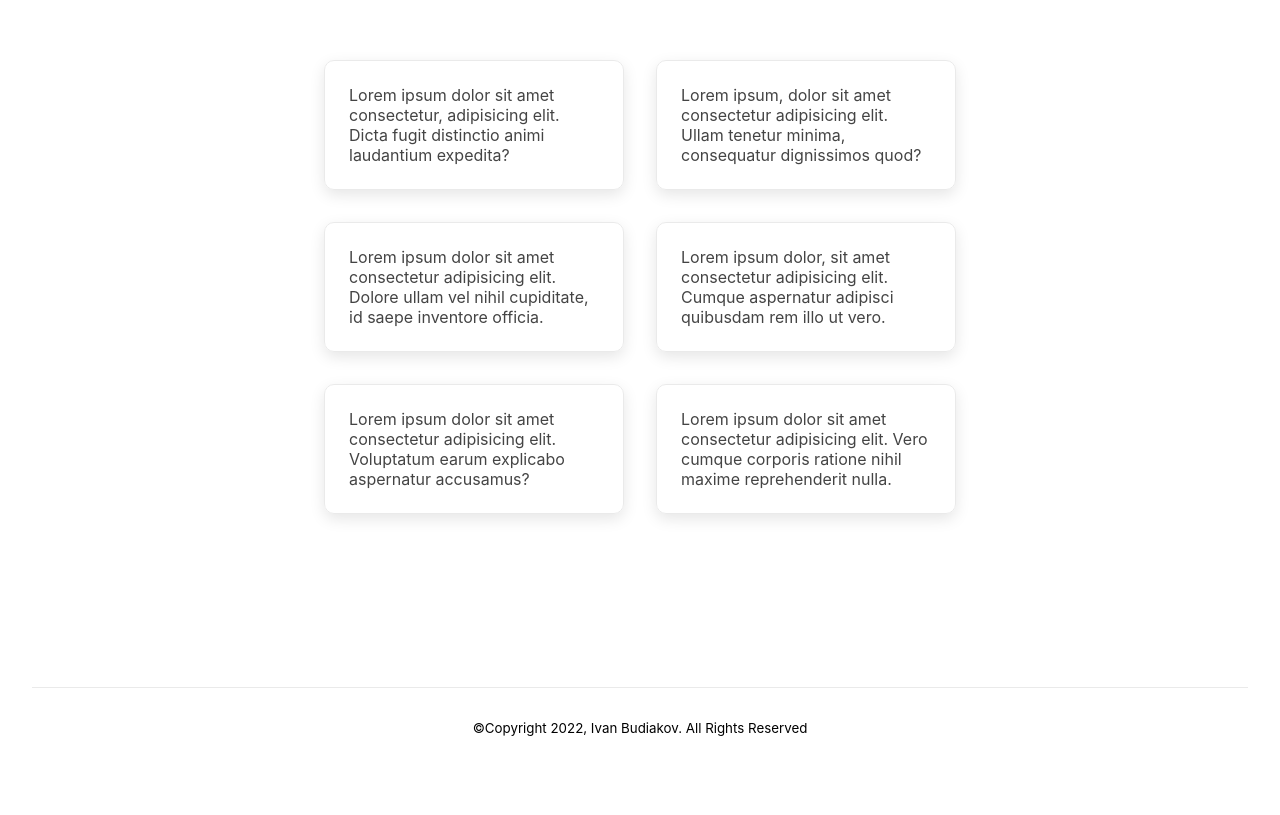
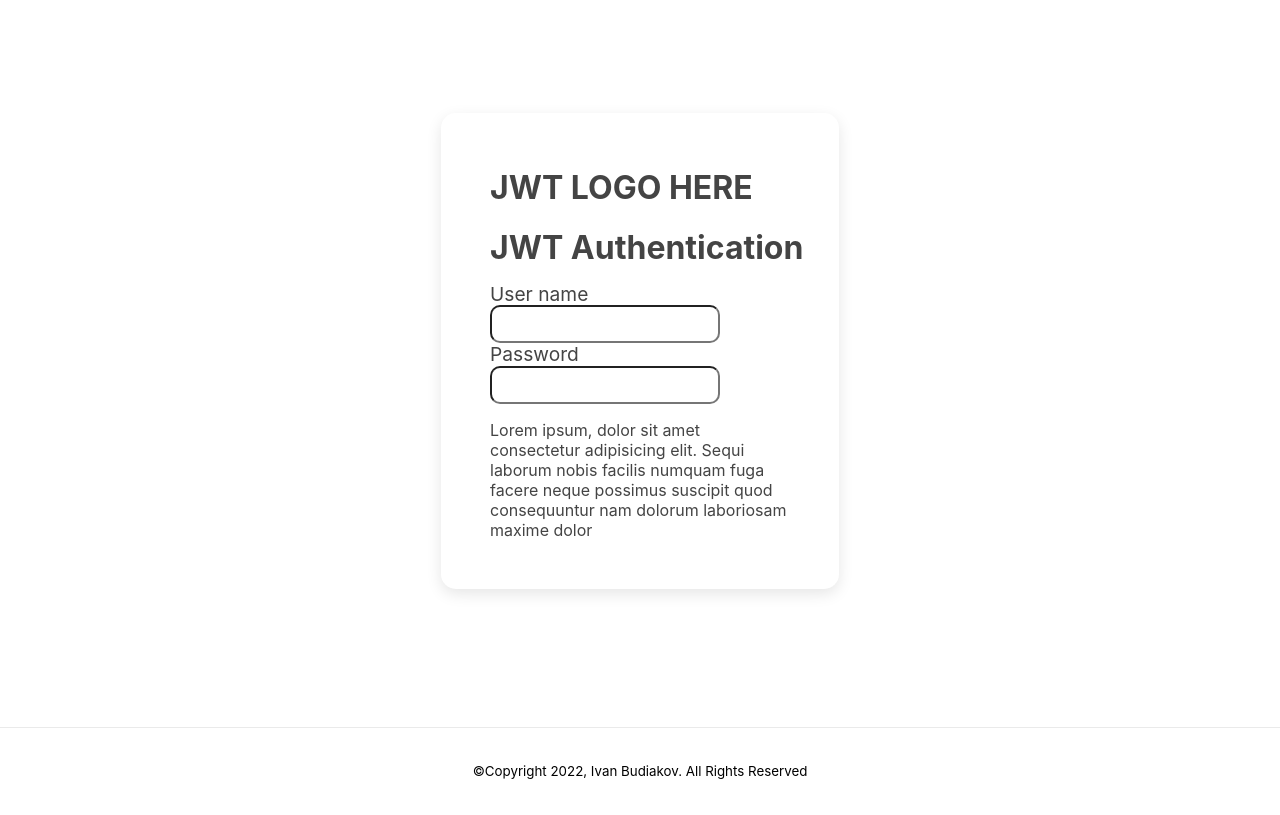
Before and after one commit to shivoqu/authenticator, a Next.js app: page / in a window 1280 px wide. Shown: the part 113-928 px from the top of the page. Before the commit the page ends 881 px from the top, so only its background shows below. Built offline with nearby package versions, Linux system fonts and the light colour scheme.

Commit message:
card style wip

```diff
--- a/pages/index.tsx
+++ b/pages/index.tsx
@@ -1,5 +1,4 @@
 import Head from 'next/head'
-import Image from 'next/image'
 import styles from '../styles/Home.module.css'
 
 export default function Home() {
@@ -13,17 +12,33 @@ export default function Home() {
 
       <main className={styles.main}>
         <div className={styles.grid}>
-          <a className={styles.card}>Lorem ipsum dolor sit amet consectetur, adipisicing elit. Dicta fugit distinctio animi laudantium expedita?</a>
-          <a className={styles.card}>Lorem ipsum, dolor sit amet consectetur adipisicing elit. Ullam tenetur minima, consequatur dignissimos quod? </a>
-          <a className={styles.card}>Lorem ipsum dolor sit amet consectetur adipisicing elit. Dolore ullam vel nihil cupiditate, id saepe inventore officia.</a>
-          <a className={styles.card}>Lorem ipsum dolor, sit amet consectetur adipisicing elit. Cumque aspernatur adipisci quibusdam rem illo ut vero.</a>
-          <a className={styles.card}>Lorem ipsum dolor sit amet consectetur adipisicing elit. Voluptatum earum explicabo aspernatur accusamus?</a>
-          <a className={styles.card}>Lorem ipsum dolor sit amet consectetur adipisicing elit. Vero cumque corporis ratione nihil maxime reprehenderit nulla.</a>
+          <div tabIndex={0} className={styles.card}>
+            <h1>JWT LOGO HERE</h1>
+            <h2><span>JWT</span> Authentication</h2>
+
+            <label>User name
+              <input type="text" name="jwt-user-name" id="jwt-user-name" />
+            </label>
+
+            <label>Password
+              <input type="password" name="jwt-user-password" id="jwt-user-password" />
+            </label>
+
+            <p>
+              Lorem ipsum, dolor sit amet consectetur adipisicing elit.
+              Sequi laborum nobis facilis numquam fuga facere neque possimus
+              suscipit quod consequuntur nam dolorum laboriosam maxime dolor
+            </p>
+
+          </div>
+
+
+
         </div>
       </main>
 
       <footer className={styles.footer}>
-          <small>&copy;Copyright 2022, Ivan Budiakov. All Rights Reserved</small>
+        <small>&copy;Copyright 2022, Ivan Budiakov. All Rights Reserved</small>
       </footer>
     </div>
   )
--- a/styles/Home.module.css
+++ b/styles/Home.module.css
@@ -1,24 +1,18 @@
-.container {
-  padding: 0 2rem;
-}
-
 .main {
   min-height: 100vh;
   padding: 4rem 0;
   flex: 1;
   display: flex;
-  flex-direction: column;
+  flex-direction: row;
   justify-content: center;
   align-items: center;
 }
 
 .footer {
-  display: flex;
-  flex: 1;
+  margin-top: -5.5rem;
+  text-align: center;
   padding: 2rem 0;
   border-top: 1px solid #eaeaea;
-  justify-content: center;
-  align-items: center;
 }
 
 .grid {
@@ -31,24 +25,38 @@
 
 .card {
   margin: 1rem;
-  padding: 1.5rem;
+  padding: 2rem 3rem;
   text-align: left;
-  color: inherit;
-  text-decoration: none;
-  border: 1px solid #eaeaea;
-  border-radius: 10px;
-  transition: color .15s ease, border-color 0.15s ease, scale .15s ease-in-out, border .15s ease, x .15s ease;
+  /* color: inherit; */
+  border: 1px solid rgba(255, 255, 255, 0.2);
+  border-radius: 15px;
+  transition: color .15s ease,
+    border-color 0.15s ease,
+    scale .15s ease-in-out,
+    border .15s ease;
   max-width: 300px;
-  color:#444;
+  color: #444;
   background: rgba(255, 255, 255, 0.05);
   backdrop-filter: blur(10px);
   box-shadow: 0 5px 15px rgba(0, 0, 0, 0.1);
 }
 
+.card>label>input{
+  padding: .5rem;
+  font-size: 1rem;
+  transition: width .4s cubic-bezier(0.175, 0.885, 0.32, 1.275);
+  width: 70%;
+  border-radius: 10px;
+}
+
+.card>label>input:focus{
+  width: calc(100% - 2rem);
+}
+
 .card:hover,
 .card:focus,
 .card:active {
-  position : relative;
+  position: relative;
   /* top : -15px; */
   color: #fff;
   box-shadow:
@@ -60,18 +68,19 @@
     0 0 50px #fff,
     -10px 0 80px #f0f,
     10px 0 80px #0ff;
-  border-color: rgba(255,255,255,.6);
+  border-color: rgba(255, 255, 255, .6);
 }
 
 .card h2 {
   margin: 0 0 1rem 0;
-  font-size: 1.5rem;
+  font-size: 2rem;
+  white-space: nowrap;
 }
 
-.card p {
+.card>label {
   margin: 0;
-  font-size: 1.25rem;
-  line-height: 1.5;
+  font-size: 1.2rem;
+  line-height: 1.15;
 }
 
 
@@ -83,14 +92,10 @@
 }
 
 @media (prefers-color-scheme: dark) {
+
   .card,
   .footer {
     border-color: #222;
   }
-  .code {
-    background: #111;
-  }
-  .logo img {
-    filter: invert(1);
-  }
+
 }
--- a/styles/globals.css
+++ b/styles/globals.css
@@ -11,9 +11,9 @@ a {
   text-decoration: none;
 }
 
-* {
+/* * {
   box-sizing: border-box;
-}
+} */
 
 @media (prefers-color-scheme: dark) {
   html {
@@ -22,6 +22,6 @@ a {
 
   body {
     color: white;
-    background: linear-gradient(rgba(0, 0, 0, 1), rgba(255, 255, 255, 1),  rgba(255, 0, 0, 1) 160%);
+    background: linear-gradient(rgba(0, 0, 0, .5), rgba(255, 255, 255, .5),  rgba(0, 0, 0, .5) 120%);
   }
 }
```
Also changed, not shown: styles/User.module.css (line endings or trailing spaces).
